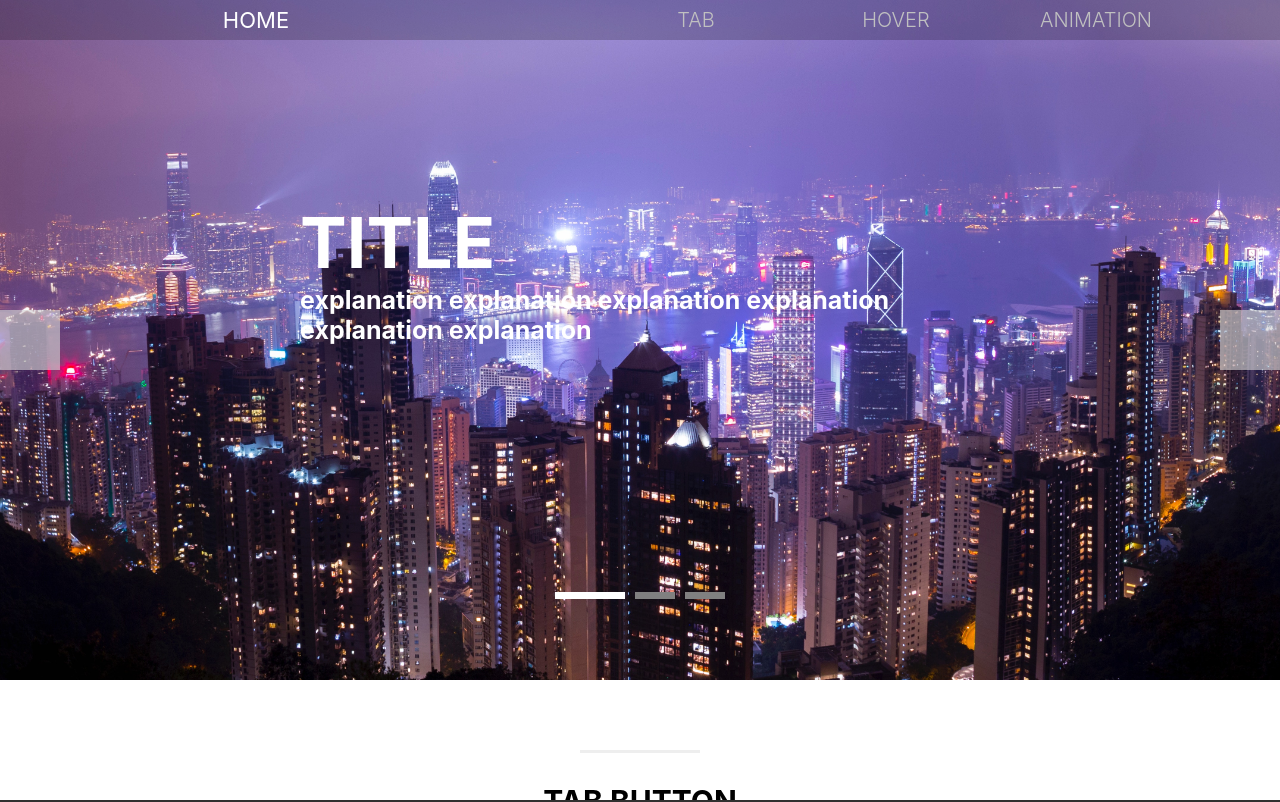
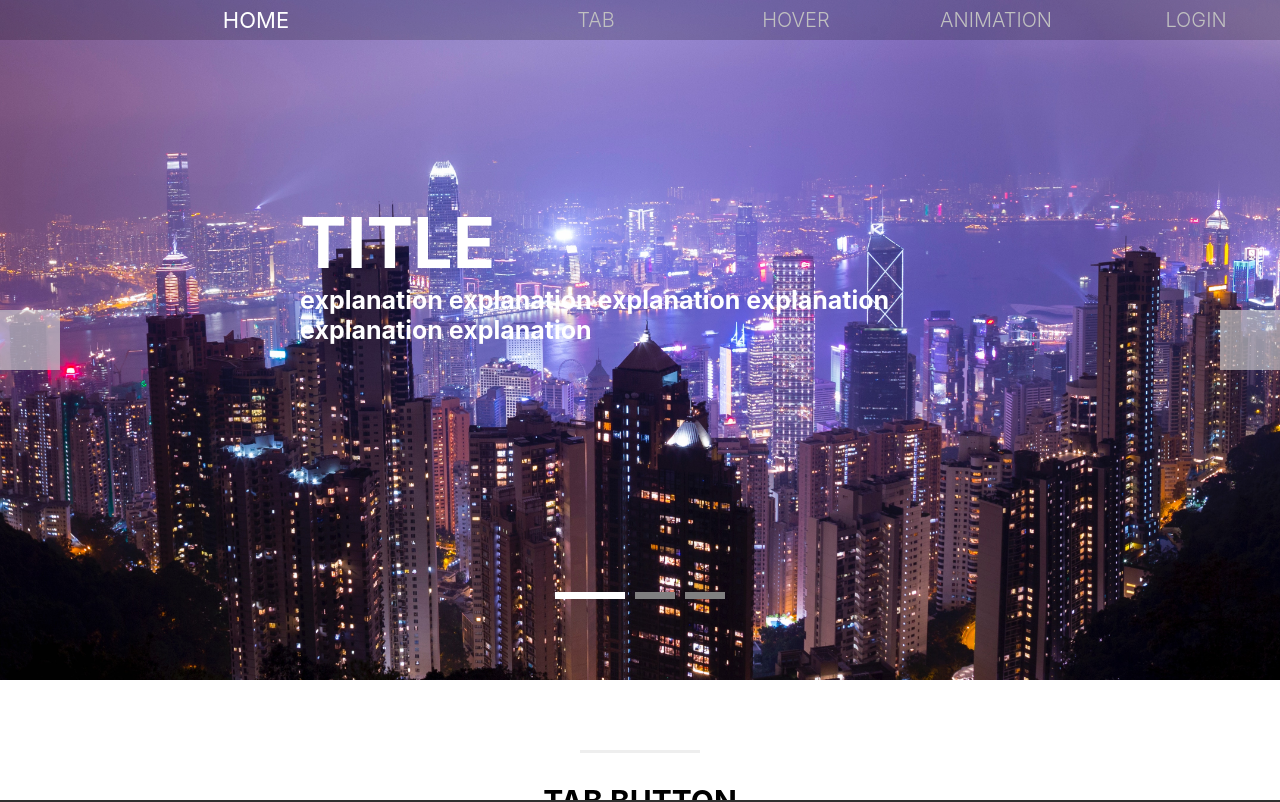
Before and after one commit to thdrudtp15/WebStandard, a React (Create React App) app in the folder web/: page / in a window 1280 px wide. Shown: the top 802 px of the page. Built offline with nearby package versions, Linux system fonts and the light colour scheme; grey boxes are pictures that could not be loaded; some icons are missing.

Commit message:
fix : 모든 스크롤 이벤트는 footer.tsx에 존재합니다.

```diff
--- a/web/src/components/Footer.tsx
+++ b/web/src/components/Footer.tsx
@@ -26,6 +26,7 @@ function Footer(){
                     }
             }
         }
+
         window.addEventListener("scroll",scrollEvnt)
         return ()=>{window.removeEventListener("scroll",scrollEvnt)}
     },[])
--- a/web/src/components/Navbar.tsx
+++ b/web/src/components/Navbar.tsx
@@ -17,6 +17,9 @@ function Navbar(){
                 {catgArr.map((data,index)=>{
                     return <NavCatg data={data}/>
                 })}
+                <div className="nav-catg">
+                    <span className="nav-catgText" >LOGIN</span>
+                </div>
             </div>
         </div>
 }
--- a/web/src/components/TabBtn.tsx
+++ b/web/src/components/TabBtn.tsx
@@ -9,9 +9,9 @@ function TabBtn(){
 
 
     const [catg,setCatg] = useState<{name : string, catg:string}[]>
-                                     ([{name : "1stTAB", catg : "자연"},
-                                     {name : "2ndTAB" , catg : "도시"},
-                                     {name :"3rdTAB" ,catg : "바다"}]);
+                                     ([{name : "TAB#1", catg : "자연"},
+                                     {name : "TAB#2" , catg : "도시"},
+                                     {name :"TAB#3" ,catg : "바다"}]);
 
     const [select , setSelect] = useState("자연");
     const [cut,setCut] = useState(3);
```
